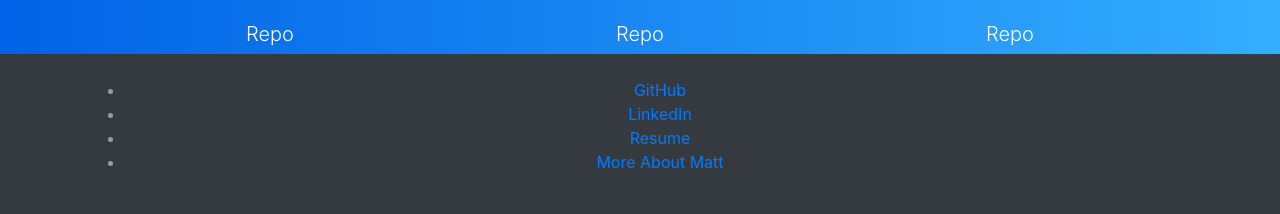
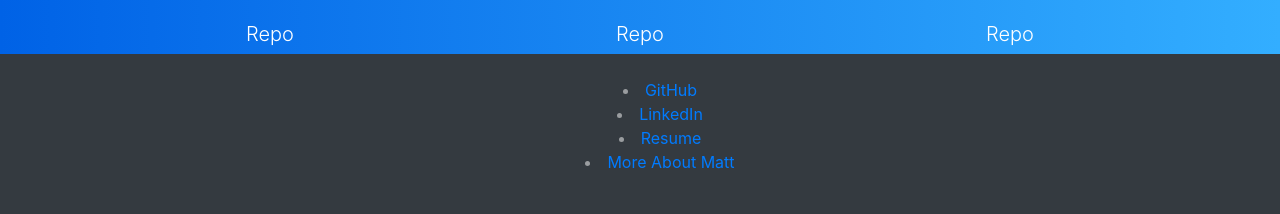
Before and after one commit to 45acpUSA/Portfolio, a PHP site: page /portfolio.html in a window 1280 px wide. Shown: the part 1360-1574 px from the top of the page. Run offline with PHP 8.4, Linux system fonts and the light colour scheme.

Commit message:
list in footer now has bullets next to text

```diff
--- a/portfolio.css
+++ b/portfolio.css
@@ -9,6 +9,7 @@ body {
 
 #sticky-footer {
   flex-shrink: none;
+  list-style-position: inside;
 }
 
 /* Other Classes for Page Styling */
```
Also changed, not shown: 1 other file.
